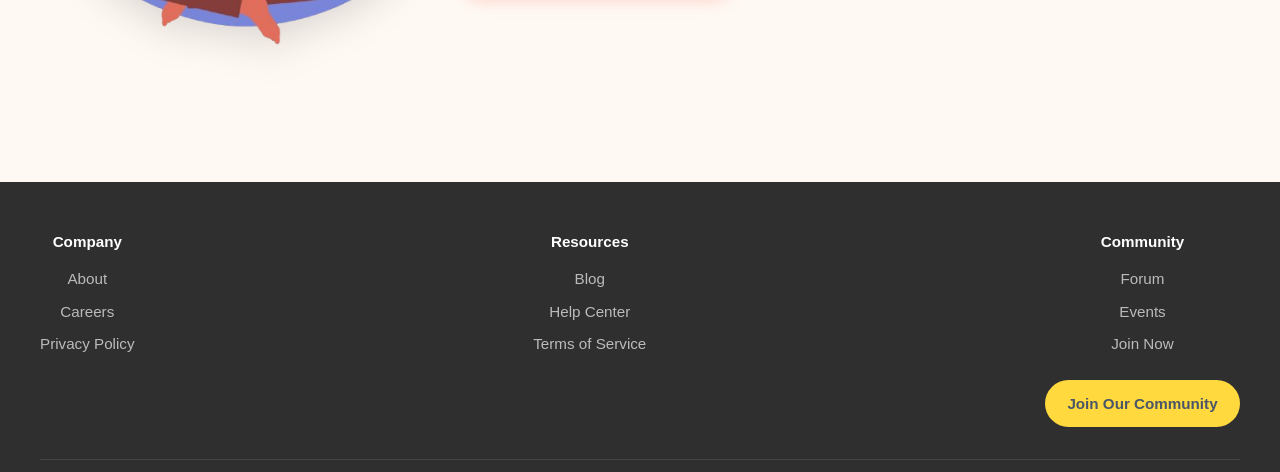
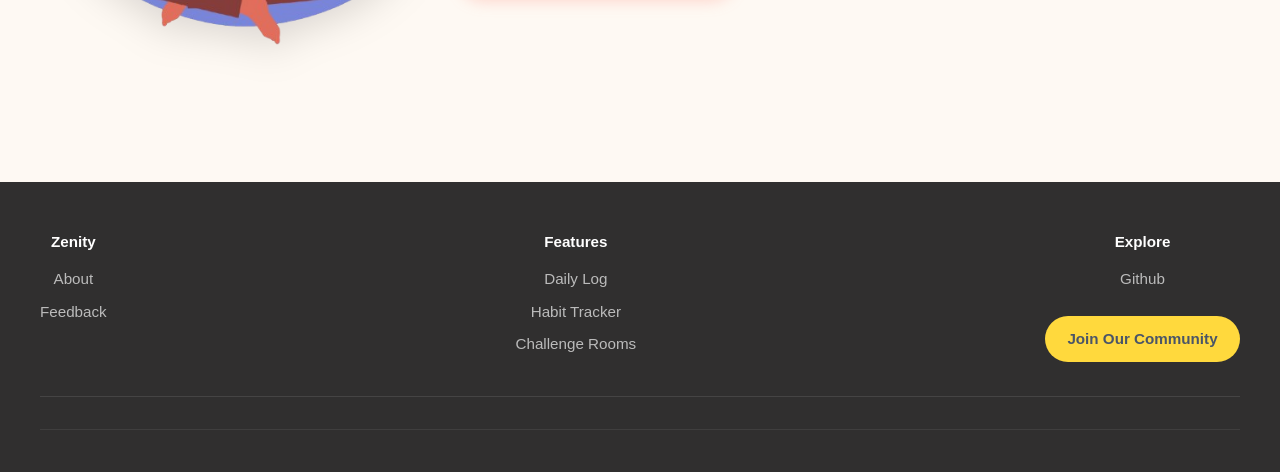
Before and after one commit to EkanshTyagi7/Zenity, a website: page index.html in a window 1280 px wide. Shown: the part 3325-3797 px from the top of the page. Drawn offline with Linux system fonts and the light colour scheme.

Commit message:
change footer

```diff
--- a/index.html
+++ b/index.html
@@ -215,27 +215,24 @@
       <div class="container footer-top">
         <div class="footer-nav">
           <div class="nav-col">
-            <h4>Company</h4>
+            <h4>Zenity</h4>
             <ul>
-              <li><a href="#about">About</a></li>
-              <li><a href="#careers">Careers</a></li>
-              <li><a href="#privacy">Privacy Policy</a></li>
+              <li><a href="about.html">About</a></li>
+              <li><a href="#privacy">Feedback</a></li>
             </ul>
           </div>
           <div class="nav-col">
-            <h4>Resources</h4>
+            <h4>Features</h4>
             <ul>
-              <li><a href="#blog">Blog</a></li>
-              <li><a href="#help">Help Center</a></li>
-              <li><a href="#terms">Terms of Service</a></li>
+              <li><a href="DailyLog.html">Daily Log</a></li>
+              <li><a href="HabitTracker.html">Habit Tracker</a></li>
+              <li><a href="#challengeRooms">Challenge Rooms</a></li>
             </ul>
           </div>
           <div class="nav-col">
-            <h4>Community</h4>
+            <h4>Explore</h4>
             <ul>
-              <li><a href="#forum">Forum</a></li>
-              <li><a href="#events">Events</a></li>
-              <li><a href="#signup">Join Now</a></li>
+              <li><a href="https://github.com/EkanshTyagi7/Zenity.git" target="_blank">Github</a></li>
             </ul>
             <a href="#signup" class="btn community-btn">Join Our Community</a>
           </div>
```
